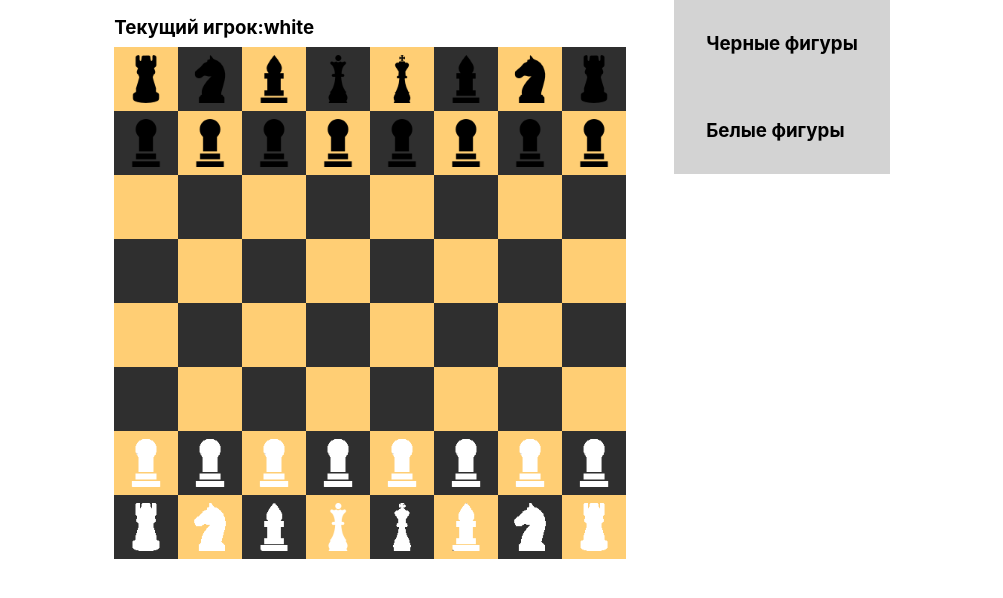
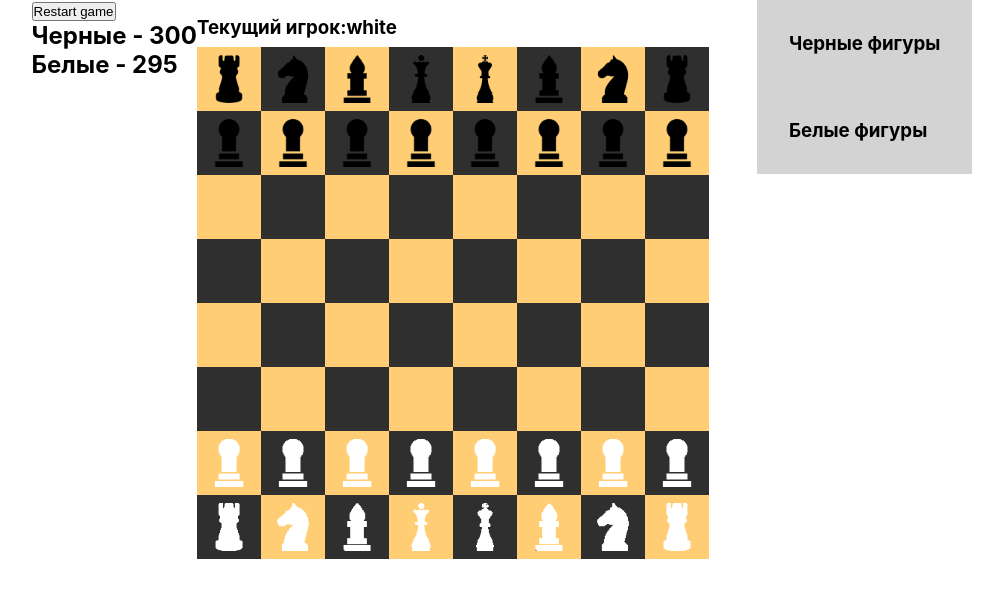
Before and after one commit to Genya10/chess, a React (Create React App) app: page / in a window 1280 px wide. Shown: the top 598 px of the page, without its empty margins (138-1141 px from the left). Built offline with nearby package versions, Linux system fonts and the light colour scheme.

Commit message:
create Timer.tsx

```diff
--- a/src/App.tsx
+++ b/src/App.tsx
@@ -5,6 +5,7 @@
 import { Colors } from './models/Colors';
 import { Player } from './models/Player';
 import { LostFigures } from './components/LostFigures';
+import { Timer } from './components/Timer';
 
 function App() {
   const [board,setBoard] = useState(new Board());
@@ -30,6 +31,9 @@
 
   return (
     <div className="App">
+      <Timer
+          currentPlayer={currentPlayer}
+          restart={restart} />
       <BoardComponent
                 board={board}
                 setBoard={setBoard}
--- /dev/null
+++ b/src/components/Timer.tsx
@@ -0,0 +1,50 @@
+import React,{FC,useState,useRef,useEffect} from "react";
+//import { clearInterval } from "timers";
+import { Colors } from "../models/Colors";
+import { Player } from "../models/Player";
+
+interface TimerProps{
+ currentPlayer:Player | null | undefined;
+ restart:()=>void;
+}
+
+export const Timer:FC<TimerProps> =({currentPlayer,restart})=>{
+   const [blackTime,setBlackTime] = useState(300);
+   const [whiteTime,setWhiteTime] = useState(300);
+   const timer = useRef<null | ReturnType<typeof setInterval>>(null);
+
+   useEffect(()=>{
+     startTimer()
+        },[currentPlayer])
+
+   function startTimer(){
+       if(timer.current){
+        clearInterval(timer.current)
+       }
+       const callback = currentPlayer?.color === Colors.WHITE ? decrementWhiteTimer : decrementBlackTimer
+       timer.current = setInterval(callback,1000)
+   }
+
+   function decrementBlackTimer(){
+    setBlackTime(prev => prev-1)
+   }
+   function decrementWhiteTimer(){
+    setWhiteTime(prev => prev-1)
+   }
+
+   const handleRestart =()=>{
+    setBlackTime(300);
+    setWhiteTime(300);
+    restart();
+   }
+
+    return(
+        <div>
+          <div>
+            <button onClick={handleRestart}>Restart game</button>
+          </div>
+          <h2>Черные - {blackTime}</h2>
+          <h2>Белые - {whiteTime}</h2>
+        </div>
+    )
+}
```
